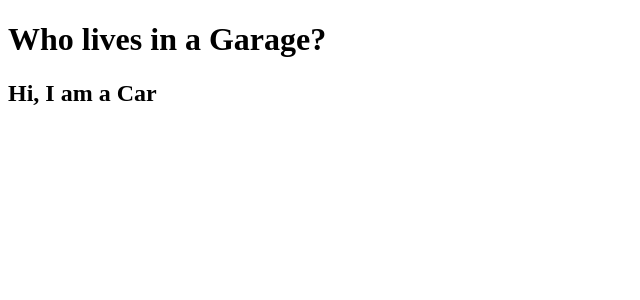
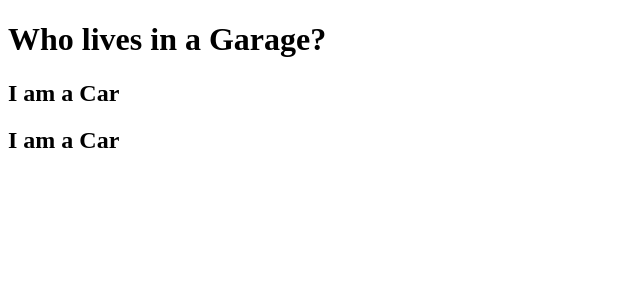
Before and after one commit to dus-tin9/Caravan-Chaos, a React (Vite) app in the folder my-app/: page / in a window 1280 px wide. Shown: the top 300 px of the page, without its empty margins (0-640 px from the left). Built offline with nearby package versions, Linux system fonts and the light colour scheme.

Commit message:
eine komponente mehrmals rendern

```diff
--- a/my-app/src/main.tsx
+++ b/my-app/src/main.tsx
@@ -5,7 +5,7 @@ import { createRoot } from 'react-dom/client'
 function Car () {
 
   return (
-    <h2>Hi, I am a Car</h2>
+    <h2>I am a Car</h2>
   )
 }
 
@@ -15,6 +15,7 @@ function Garage () {
     <>
       <h1>Who lives in a Garage?</h1>
       <Car />
+      <Car />
     </>
   )
 }
```
